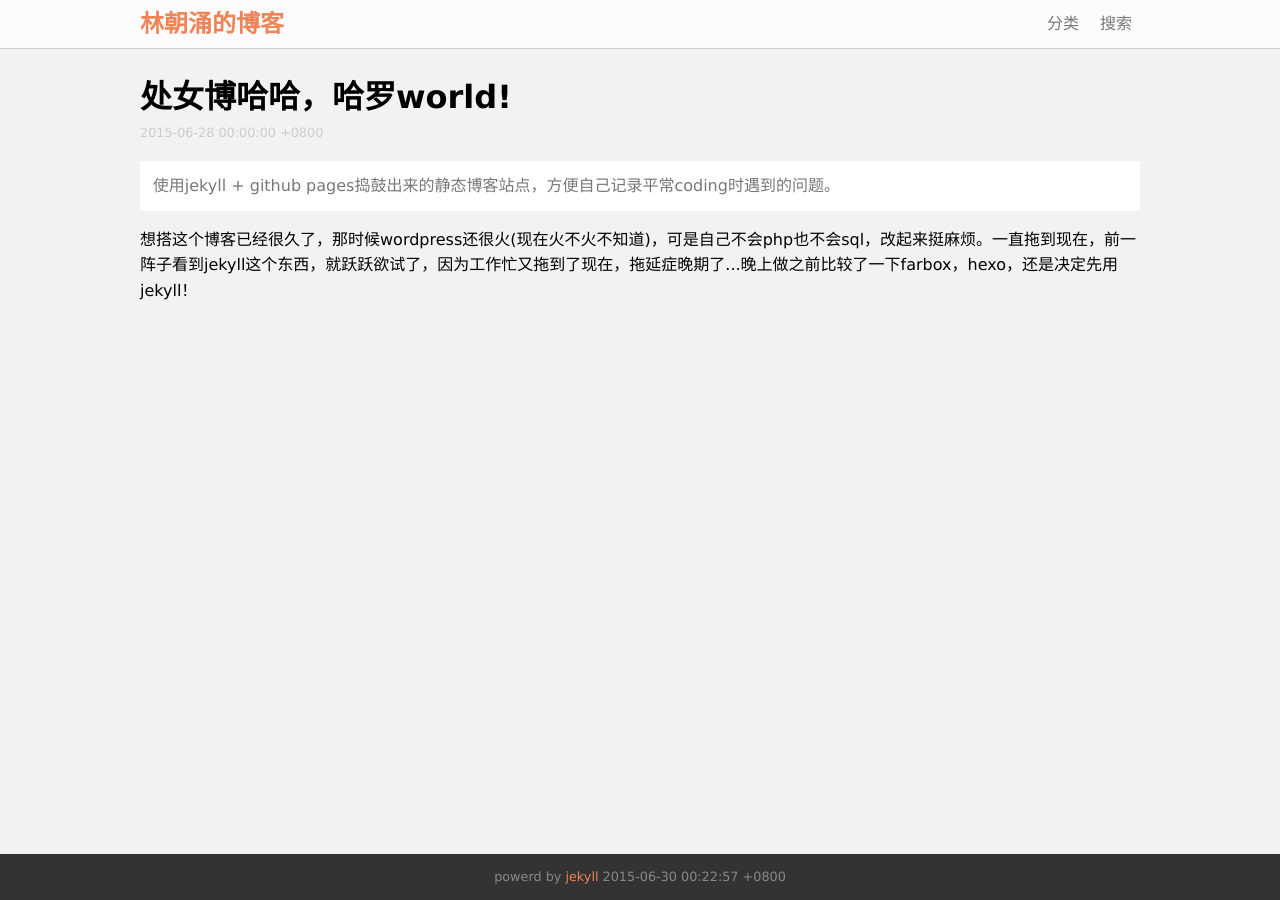
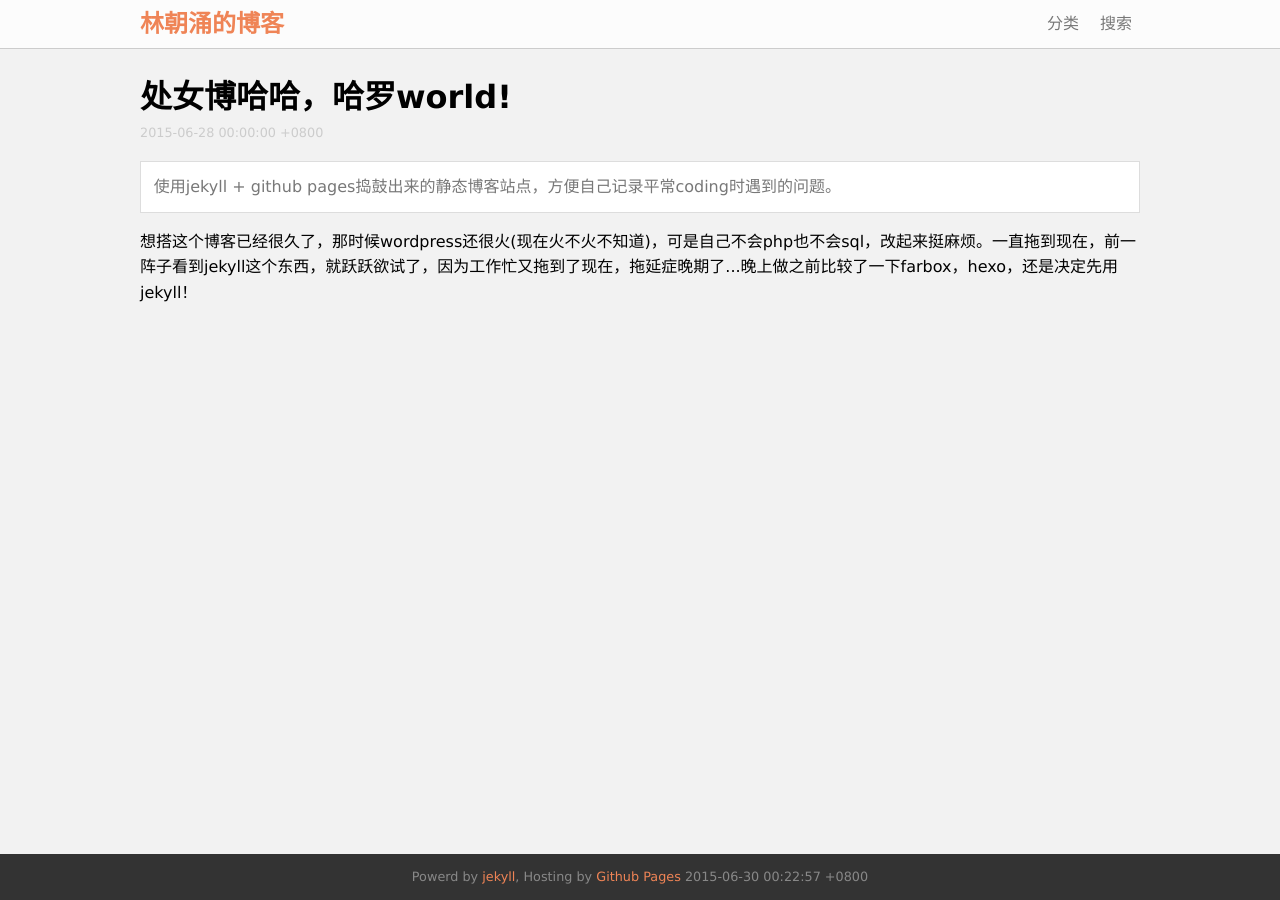
Before and after one commit to bravelincy/joenil.github.io, a Jekyll site: the page built from _posts/2015-06-28-hello-world.html, in a window 1280 px wide. Built offline with Jekyll 4.4.1, drawn with Linux system fonts in a browser that asks for light colours.

Commit message:
修改底部

```diff
--- a/_includes/footer.html
+++ b/_includes/footer.html
@@ -1,5 +1,5 @@
 <footer class="footer">
 	<div class="wrap">
-		<p>powerd by <a href="http://jekyllrb.com" target="_blank">jekyll</a> {{ site.time }}</p>
+		<p>Powerd by <a href="http://jekyllrb.com" target="_blank">jekyll</a>, Hosting by <a href="https://pages.github.com/" target="_blank">Github Pages</a> {{ site.time }}</p>
 	</div>
 </footer>
--- a/css/style.css
+++ b/css/style.css
@@ -17,7 +17,6 @@ code, kbd {
 }
 
 kbd {
-	/*border: 1px solid #ddd;*/
 	background: #555;
 	padding: .2em .3em;
 	margin: 0 .3em;
@@ -135,4 +134,5 @@ kbd {
 	line-height: 1.5;
 	background: #fff;
 	color: #787878;
+	border: 1px solid #ddd;
 }
--- a/css/syntax.css
+++ b/css/syntax.css
@@ -1,4 +1,4 @@
-.highlight  { background: #ffffff; padding: 1em; margin: .5em 0; border: 1px solid #ddd; font-size: .9em; }
+.highlight  { background: #ffffff; padding: 1em; margin: 1em 0; border: 1px solid #ddd; font-size: .9em; }
 .highlight pre { margin: 0; }
 .highlight .lineno { -webkit-user-select: none; user-select: none; color: #ccc; }
 .highlight .c { color: #999988; font-style: italic } /* Comment */
```
